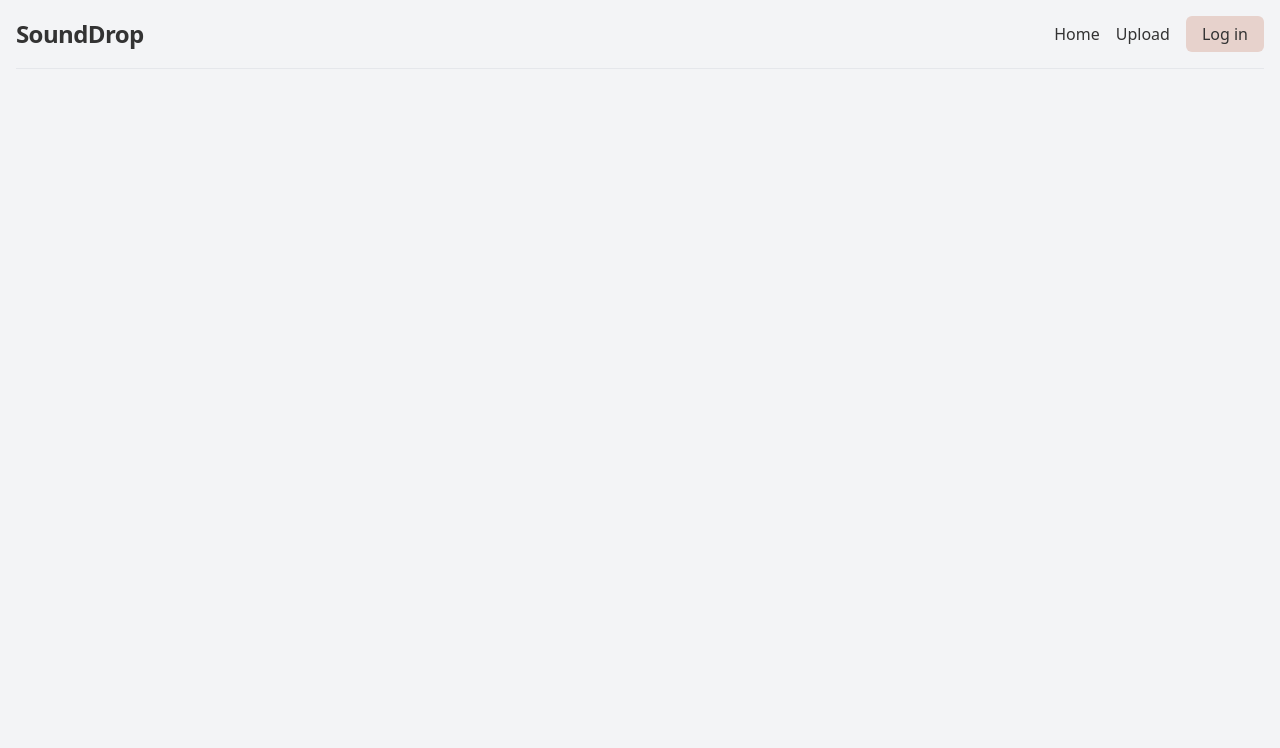
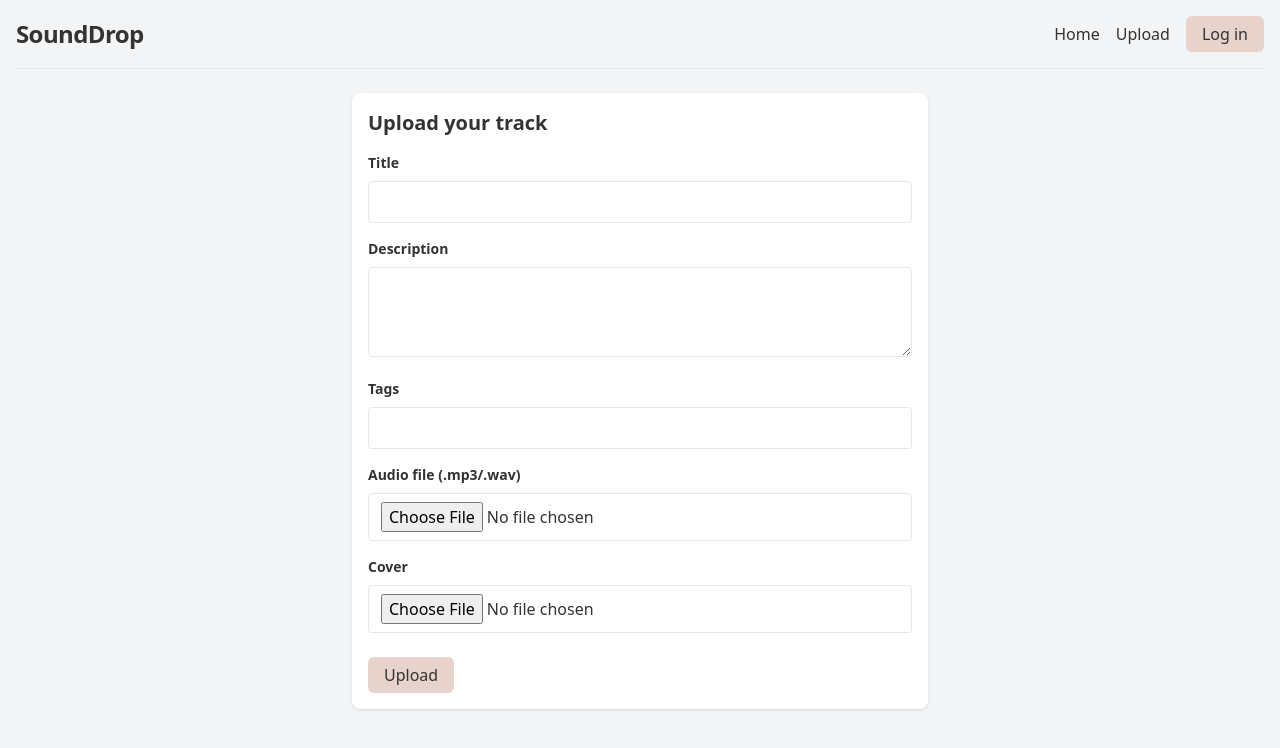
Before and after one commit to DamianJacobDev/sounddrop-app, a Vue app: page /upload in a window 1280 px wide. Shown: the top 748 px of the page. Built offline with nearby package versions, Linux system fonts and the light colour scheme.

Commit message:
initial setup for track upload feature

```diff
--- a/src/components/AppHeader.vue
+++ b/src/components/AppHeader.vue
@@ -3,7 +3,7 @@
     <div class="text-2xl font-bold tracking-tight">SoundDrop</div>
     <nav class="flex items-center gap-4">
       <RouterLink to="/">Home</RouterLink>
-      <RouterLink to="/">Upload</RouterLink>
+      <RouterLink to="/upload">Upload</RouterLink>
       <RouterLink to="/user">
         <action-button>
           Log in
--- a/src/components/ArtistCard.vue
+++ b/src/components/ArtistCard.vue
@@ -1,17 +1,17 @@
 <template>
-  <div class="flex flex-col items-center rounded-xl p-4 shadow-md dark:bg-gray-900">
+  <div class="flex flex-col items-center rounded-xl p-4 shadow-md dark:bg-gray-900 bg-white text-sm">
     <div :style="`background-image: url('${avatar}')`" class="mb-3 h-20 w-20 rounded-full bg-cover"></div>
-    <h3 class="text-xl font-semibold dark:text-white">
+    <h3 class="text-xl font-medium dark:text-white">
       {{ name }}
     </h3>
     <p>
       {{ title }}
     </p>
-    <p class="mb-4 flex items-center">
+    <p class="mb-4 mt-2 flex items-center">
       <play-icon class="heroicon--small stroke-[1px]" />
       {{ plays }} plays
     </p>
-    <action-button>Follow</action-button>
+    <action-button class="w-full">Follow</action-button>
   </div>
 </template>
 
--- a/src/components/GlobalPlayer.vue
+++ b/src/components/GlobalPlayer.vue
@@ -14,11 +14,12 @@
       <chevron-right-icon class="w-10 rounded-full bg-white/50 p-2" />
     </div>
 
-    <div class="bg-blue-500 w-[50%]">
-      <p>Progress bar</p>
+    <div class="w-[50%]">
+      <Waveform @duration="trackStore.getTime" :link="track.link" />
     </div>
 
     <div class="flex items-center gap-2">
+      <span class="pr-4">{{ trackStore.time }}</span>
       <heart-icon class="heroicon--big" />
       <arrow-path-icon class="heroicon--big" />
       <share-icon class="heroicon--big" />
@@ -34,6 +35,7 @@
 import { useTrackStore } from "../stores/trackStore.js";
 import { storeToRefs } from 'pinia';
 import { computed } from 'vue'
+import Waveform from "./Waveform.vue";
 
 import { ChevronLeftIcon, ChevronRightIcon, PlayIcon, HeartIcon, SpeakerWaveIcon, SpeakerXMarkIcon, ShareIcon, ArrowPathIcon } from "@heroicons/vue/24/outline";
 
--- a/src/components/SongCard.vue
+++ b/src/components/SongCard.vue
@@ -11,10 +11,10 @@
           <p class="font-semibold">{{ track.title }}</p>
           <p class="artist relative sm:pl-4 text-sm font-light">{{ track.artist }}</p>
         </div>
-        <Waveform class="hidden" @duration="getTime" :key="track.id" :link="track.link" />
+        <Waveform class="hidden" @duration="trackStore.getTime" :key="track.id" :link="track.link" />
       </div>
       <div class="flex items-center gap-1.5 text-xs">
-        <span>{{ time }}</span>
+        <span>{{ trackStore.time }}</span>
         <HeartIcon class="heroicon--small" @click.stop="like()" />
         <span>{{ track.likes }}</span>
         <ChatBubbleOvalLeftEllipsisIcon class="heroicon--small" />
@@ -44,7 +44,7 @@
         </div>
         <Waveform @duration="getTime" :key="track.id" :link="track.link" />
         <div class="flex items-center gap-2 justify-end pt-2">
-          <span>{{ time }}</span>
+          <span>{{ trackStore.time }}</span>
           <HeartIcon class="heroicon--small" @click.stop="like()" />
           <span>{{ track.likes }}</span>
           <ChatBubbleOvalLeftEllipsisIcon class="heroicon--small" />
@@ -93,12 +93,6 @@ const props = defineProps({
   }
 })
 
-const time = ref('');
-const getTime = (val) => {
-  const mins = Math.floor(val / 60)
-  const secs = Math.floor(val % 60).toString().padStart(2, '0')
-  time.value = `${mins}:${secs}`
-}
 
 const goToDetails = (id) => {
   router.push(`/track/${id}`);
@@ -111,6 +105,7 @@ const countAllComments = (comments) => {
     return sum + 1 + repliesCount
   }, 0)
 }
+
 </script>
 
 
--- /dev/null
+++ b/src/components/UploadForm.vue
@@ -0,0 +1,82 @@
+<template>
+    <form @submit.prevent="handleUpload" class="max-w-xl mx-auto p-4 bg-white dark:bg-gray-800 rounded-lg shadow">
+        <h2 class="text-xl font-bold mb-4">Upload your track</h2>
+
+        <label class="block mb-2 font-semibold text-sm">Title</label>
+        <input v-model="title" type="text" class="input" required />
+
+        <label class="block mt-4 mb-2 font-semibold text-sm">Description</label>
+        <textarea v-model="description" rows="3" class="input" />
+
+        <label class="block mt-4 mb-2 font-semibold text-sm">Tags</label>
+        <input v-model="tags" type="text" class="input" required />
+
+        <label class="block mt-4 mb-2 font-semibold text-sm">Audio file (.mp3/.wav)</label>
+        <input type="file" @change="handleAudioFile" accept="audio/*" class="input" required />
+        <div v-if="audioFile" class="text-xs mt-1 text-gray-500">{{ audioFile.name }} ({{ formatSize(audioFile.size) }})
+        </div>
+
+        <label class="block mt-4 mb-2 font-semibold text-sm">Cover</label>
+        <input type="file" @change="handleCoverFile" accept="image/*" class="input" />
+        <img v-if="coverPreview" :src="coverPreview" class="w-32 h-32 object-cover mt-2 rounded" />
+
+        <action-button type="submit" class="mt-6">Upload</action-button>
+    </form>
+</template>
+
+<script setup>
+import { ref } from 'vue'
+import { useTrackStore } from '../stores/trackStore'
+import ActionButton from './ActionButton.vue'
+
+const title = ref('')
+const description = ref('')
+const audioFile = ref(null)
+const coverFile = ref(null)
+const coverPreview = ref(null)
+
+const trackStore = useTrackStore()
+
+const handleAudioFile = (e) => {
+    audioFile.value = e.target.files[0]
+}
+
+const handleCoverFile = (e) => {
+    coverFile.value = e.target.files[0]
+    if (coverFile.value) {
+        coverPreview.value = URL.createObjectURL(coverFile.value)
+    }
+}
+
+const formatSize = (bytes) => {
+    return (bytes / 1024 / 1024).toFixed(2) + ' MB'
+}
+
+const handleUpload = () => {
+    if (!audioFile.value) return
+
+    const newTrack = {
+        id: Date.now().toString(),
+        title: title.value,
+        description: description.value,
+        audio: audioFile.value,
+        cover: coverPreview.value,
+        comments: [],
+        likes: 0,
+    }
+
+    trackStore.addTrack(newTrack)
+
+    title.value = ''
+    description.value = ''
+    audioFile.value = null
+    coverFile.value = null
+    coverPreview.value = null
+}
+</script>
+
+<style scoped>
+.input {
+    @apply w-full px-3 py-2 border rounded bg-white dark:bg-gray-700 dark:text-white;
+}
+</style>
--- a/src/components/Waveform.vue
+++ b/src/components/Waveform.vue
@@ -5,7 +5,7 @@
 </template>
 
 <script setup>
-import {ref, onMounted, onUnmounted} from 'vue'
+import { ref, onMounted, onUnmounted } from 'vue'
 import WaveSurfer from 'wavesurfer.js'
 
 const props = defineProps({
@@ -24,7 +24,7 @@ function formatTime(seconds) {
   return `${mins}:${secs}`
 }
 
-onMounted( () => {
+onMounted(() => {
   wavesurfer = WaveSurfer.create({
     container: waveform.value,
     waveColor: '#E7D2CC',
--- a/src/routes.js
+++ b/src/routes.js
@@ -1,11 +1,13 @@
 import HomeView from "./views/HomeView.vue";
 import UserProfileView from "./views/UserProfileView.vue";
 import SongDetailsView from "./views/SongDetailsView.vue";
+import UploadForm from "./components/UploadForm.vue";
 
 const routes = [
   { path: '/', component: HomeView},
   { path: '/user', component: UserProfileView},
   { path: '/track/:id', component: SongDetailsView},
+  { path: '/upload', component: UploadForm}
 ];
 
 export default routes
--- a/src/stores/trackStore.js
+++ b/src/stores/trackStore.js
@@ -258,14 +258,24 @@ export const useTrackStore = defineStore('track', () => {
 
     const currentTrack = ref(null)
     const playTrack = (track) => {
-        console.log('playTrack called with:', track);
         currentTrack.value = track;
     }
+
+
+    const time = ref('');
+    const getTime = (val) => {
+    const mins = Math.floor(val / 60)
+    const secs = Math.floor(val % 60).toString().padStart(2, '0')
+    time.value = `${mins}:${secs}`
+    }
+
     return {
         tracks,
         getMostPlayed,
         getRecentlyAdded,
         currentTrack,
+        time,
+        getTime,
         playTrack,
         addTrack,
         incrementPlay,
--- a/src/views/HomeView.vue
+++ b/src/views/HomeView.vue
@@ -1,5 +1,5 @@
 <template>
-  <div>
+  <div class="space-y-4">
     <h2 class="font-bold">Recently Added</h2>
     <div class="recentlyAdded lg:grid lg:grid-cols-2 xl:grid-cols-3 gap-2 max-lg:space-y-2">
       <song-card variant="compact" v-for="track in recentlyAdded" :key="track.id" :track="track" />
--- a/src/views/SongDetailsView.vue
+++ b/src/views/SongDetailsView.vue
@@ -9,9 +9,9 @@
       <div class="flex-1">
         <p class="text-sm">{{ track.description }}</p>
         <h3 class="pt-4 font-bold">Comments:</h3>
-        <div class="border px-2 py-1 rounded-lg w-full relative mb-2">
-          <input class="w-full text-sm focus:outline-none" placeholder="Dodaj komentarz..." v-model="comment"
-            @keyup.enter="addComment" />
+        <div class="border border-primary px-2 py-1 rounded-lg w-full relative mb-2">
+          <input class="w-full text-sm bg-transparent focus:outline-none" placeholder="Dodaj komentarz..."
+            v-model="comment" @keyup.enter="addComment" />
           <button class="absolute top-1/2 -translate-y-1/2 bg-primary rounded-lg px-5 py-1.5 right-0 text-sm"
             @click="addComment">Dodaj</button>
         </div>
--- a/src/views/UserProfileView.vue
+++ b/src/views/UserProfileView.vue
@@ -42,7 +42,7 @@
 
     <div v-else-if="activeTab === 'Obserwowani'" class="inline-flex mr-2" v-for="person in userStore.subscribed"
       :key="person.id">
-      <artist-card class="flex-shrink-0" :name="person.name" :title="person.role" :avatar="person.avatar"
+      <artist-card class="flex-shrink-0 w-44" :name="person.name" :title="person.role" :avatar="person.avatar"
         :plays="person.plays" />
     </div>
   </div>
```
